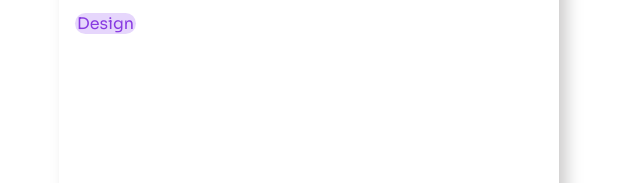
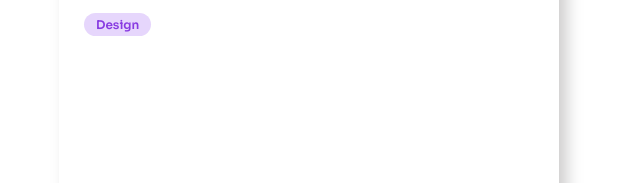
Before and after one commit to ferchodeleon/minimal-blog-card, a plain HTML site: page Card.html in a window 1280 px wide. Shown: the part 377-560 px from the top of the page, 339-979 px from the left. Drawn offline with Linux system fonts and the light colour scheme.

Commit message:
Styles of tag design

```diff
--- a/Card.html
+++ b/Card.html
@@ -12,7 +12,7 @@
         <div class="card-image-container">
           <img src="https://www.panoramaweb.com.mx/resizer/v2/PXLF7ERN35HZXBPZ3EZ7ZTNKKI.jpg?auth=390d04b8950011b89c203885cdd68739a4ee7a8e9bd0bf3e7f5951498d58f4e5&smart=true&width=960&height=1175&quality=70" alt="Image of cactus" />
         </div>
-        <div class="card-brand">
+        <div class="card-tag">
           <p>Design</p>
         </div>
       </divZ>
--- a/style.css
+++ b/style.css
@@ -30,14 +30,17 @@
   object-position: center;
 }
 
-.card-brand {
+.card-tag {
   border-radius: 25px;
-  margin: 0 16px;
+  margin: 0 25px;
   background-color: #e6d6fc;
   width: fit-content;
   p {
     margin: 1px 2px;
     font-family: 'Sora', sans-serif;
-    color: #883ae1
+    color: #883ae1;
+    font-size: 12px;
+    padding: 4px 10px;
+    font-weight: 600;
   }
 }
```
